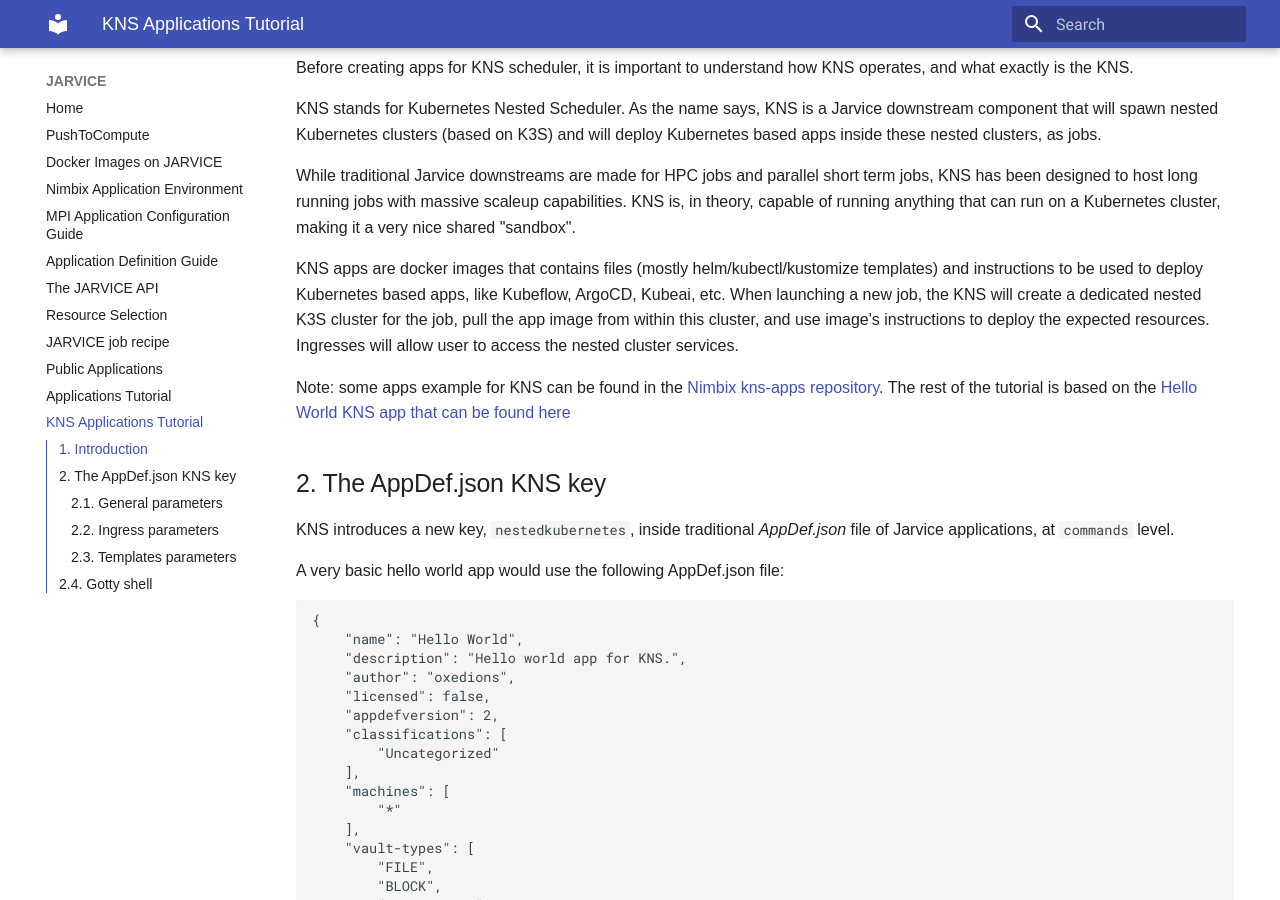
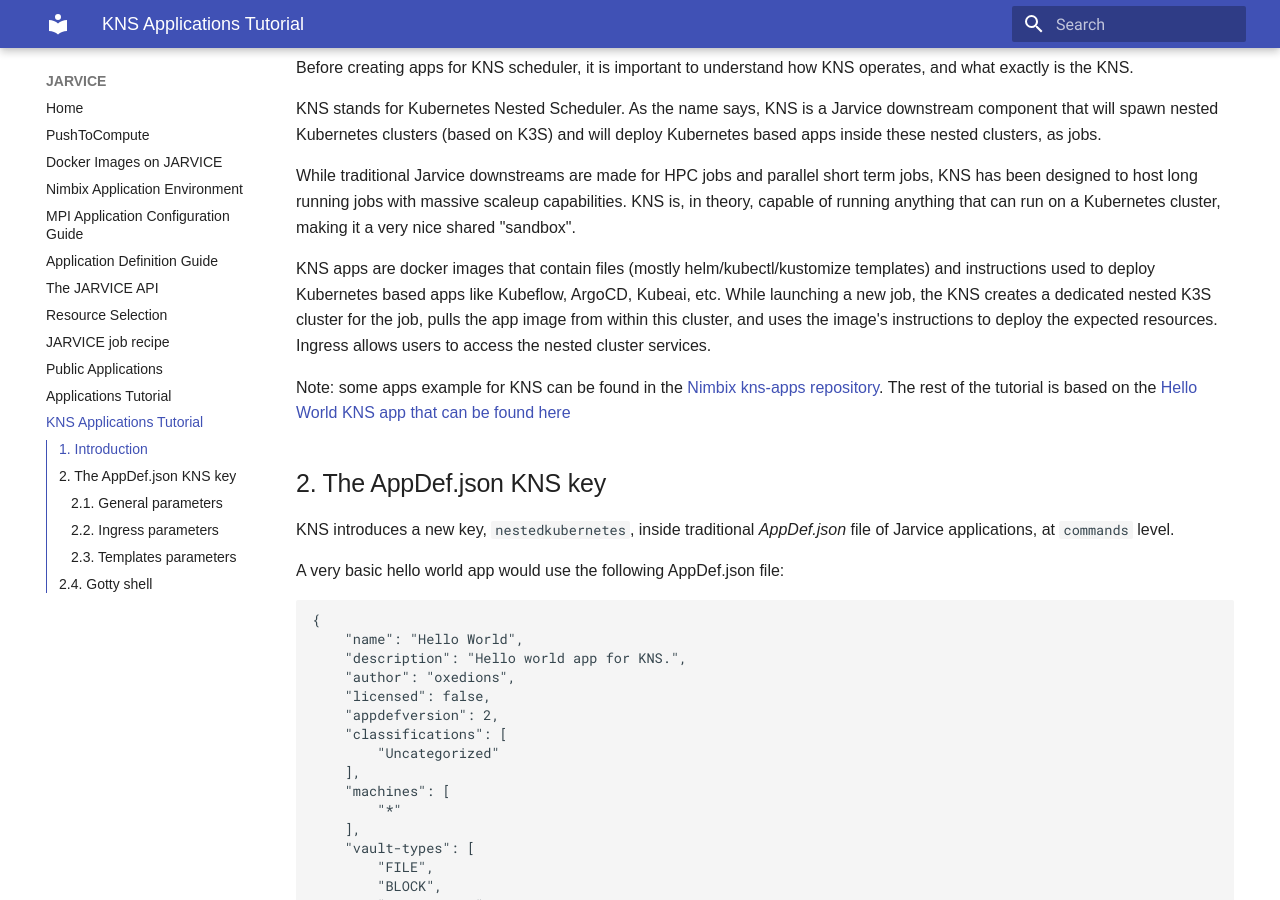
Before and after one commit to nimbix/jardoc, an MkDocs documentation site: the page built from docs/kns_apps_tutorial.md, in a window 1280 px wide and 900 px high, scrolled down 627 px. Built offline with MkDocs 1.6.1 and Material for MkDocs 9.7.7, drawn with Linux system fonts in a browser that asks for light colours.

Commit message:
Update docs/kns_apps_tutorial.md
Co-authored-by: Srija-52 <srija.maruneni@eviden.com>

```diff
--- a/docs/kns_apps_tutorial.md
+++ b/docs/kns_apps_tutorial.md
@@ -15,7 +15,7 @@ and will deploy Kubernetes based apps inside these nested clusters, as jobs.
 
 While traditional Jarvice downstreams are made for HPC jobs and parallel short term jobs, KNS has been designed to host long running jobs with massive scaleup capabilities. KNS is, in theory, capable of running anything that can run on a Kubernetes cluster, making it a very nice shared "sandbox".
 
-KNS apps are docker images that contains files (mostly helm/kubectl/kustomize templates) and instructions to be used to deploy Kubernetes based apps, like Kubeflow, ArgoCD, Kubeai, etc. When launching a new job, the KNS will create a dedicated nested K3S cluster for the job, pull the app image from within this cluster, and use image's instructions to deploy the expected resources. Ingresses will allow user to access the nested cluster services.
+KNS apps are docker images that contain files (mostly helm/kubectl/kustomize templates) and instructions used to deploy Kubernetes based apps like Kubeflow, ArgoCD, Kubeai, etc. While launching a new job, the KNS creates a dedicated nested K3S cluster for the job, pulls the app image from within this cluster, and uses the image's instructions to deploy the expected resources. Ingress allows users to access the nested cluster services.
 
 Note: some apps example for KNS can be found in the [Nimbix kns-apps repository](https://github.com/nimbix/kns-apps). The rest of the tutorial is based on the [Hello World KNS app that can be found here](https://github.com/nimbix/kns-apps/tree/master/apps/hello_world)
 
```
